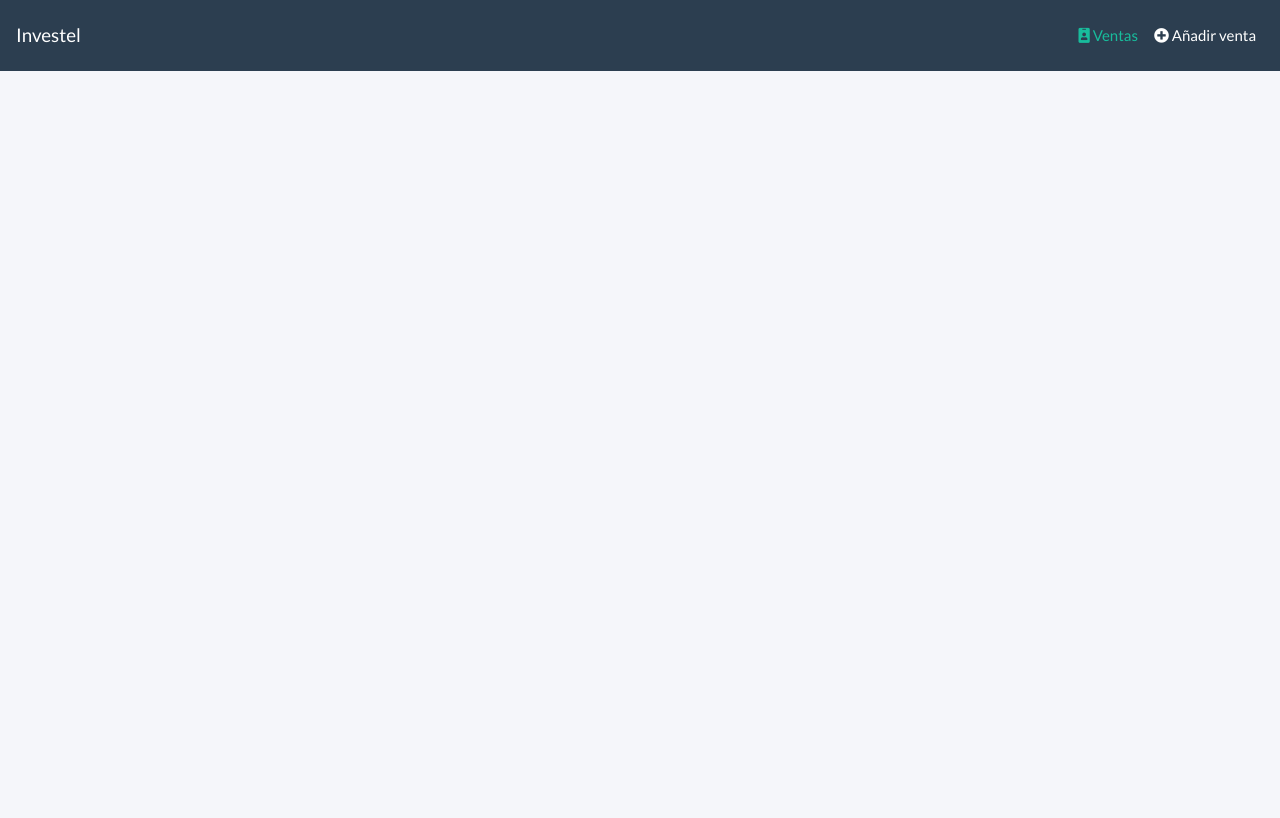
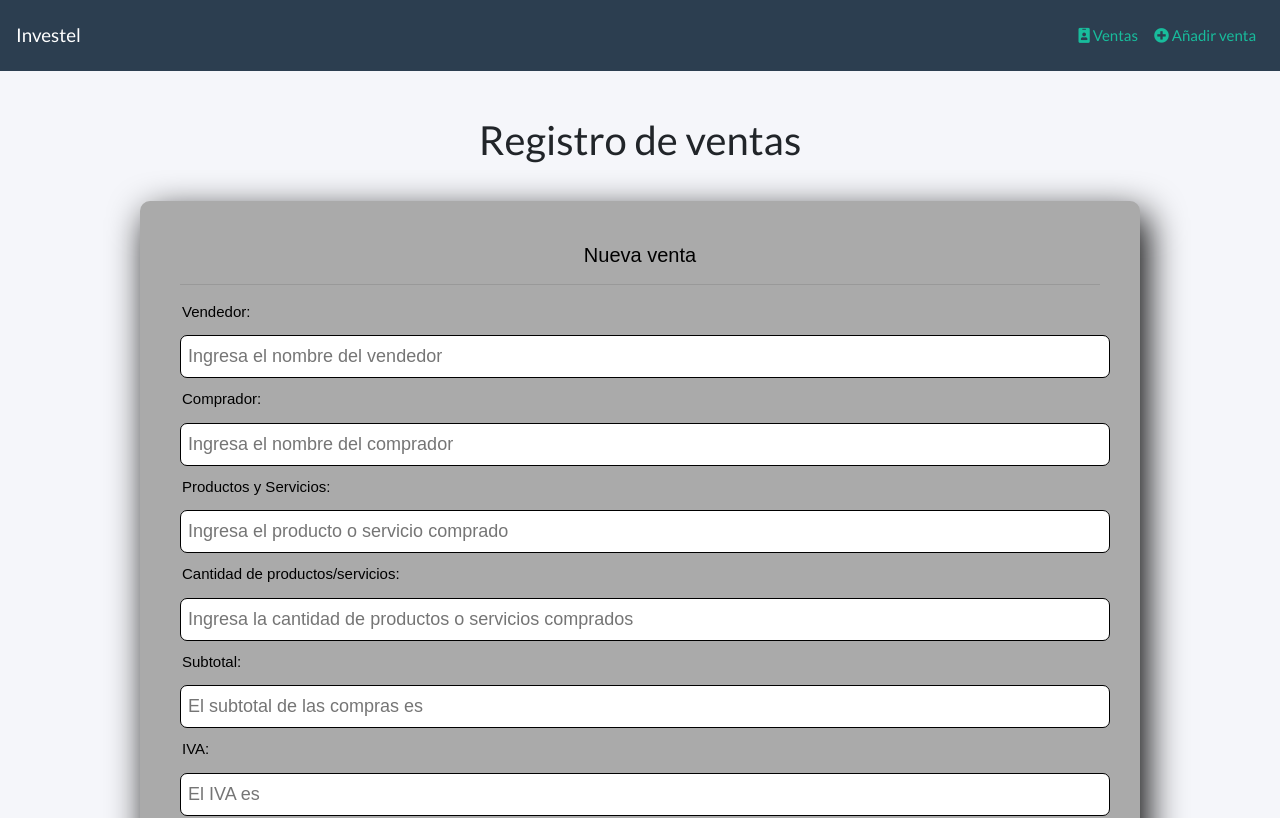
Before and after one commit to Ricardoddm/ventas1, an Angular app in the folder client/: page /register-sale in a window 1280 px wide. Before the commit this address led to /. Shown: the top 818 px of the page. Built offline with nearby package versions, Linux system fonts and the light colour scheme.

Commit message:
AngularJS:  Enrutamiento de formulario de registrio

```diff
--- a/client/src/app/app-routing.module.ts
+++ b/client/src/app/app-routing.module.ts
@@ -2,11 +2,16 @@ import { NgModule } from '@angular/core';
 import { RouterModule, Routes } from '@angular/router';
 
 import { SaleListComponent } from './sale-list/sale-list.component';
+import { RegisterSaleComponent } from './register-sale/register-sale.component';
 
 const routes: Routes = [
   {
     path: 'sales',
     component:  SaleListComponent
+  },
+  {
+    path: 'register-sale',
+    component: RegisterSaleComponent
   }
 ];
 
--- a/client/src/app/navigation/navigation.component.html
+++ b/client/src/app/navigation/navigation.component.html
@@ -10,7 +10,7 @@
           <a class="nav-link" routerLink="/sales" routerLinkActive="active"><i class="fa fa-id-badge"></i> Ventas</a>
         </li>
         <li class="nav-item">
-          <a class="nav-link" routerLink="/sales" routerLinkActive="active"><i class="fas fa-plus-circle"></i> Añadir venta</a>
+          <a class="nav-link" routerLink="/register-sale" routerLinkActive="active"><i class="fas fa-plus-circle"></i> Añadir venta</a>
         </li>
       </ul>
     </div>
```
